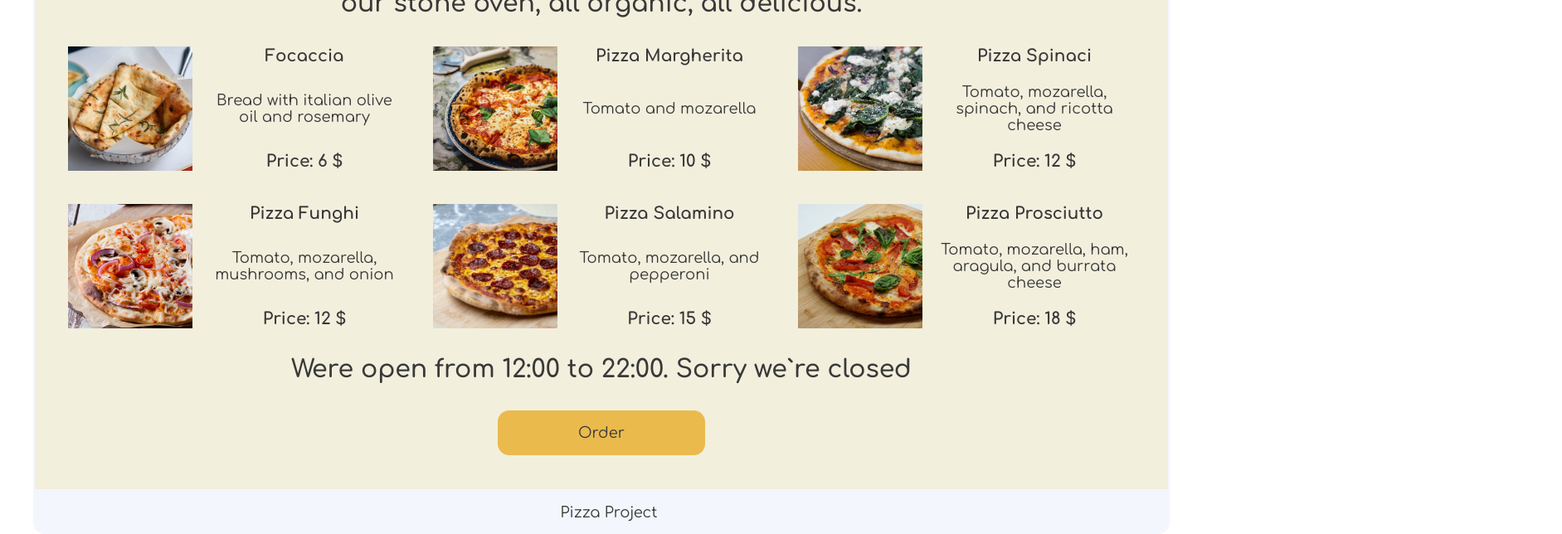
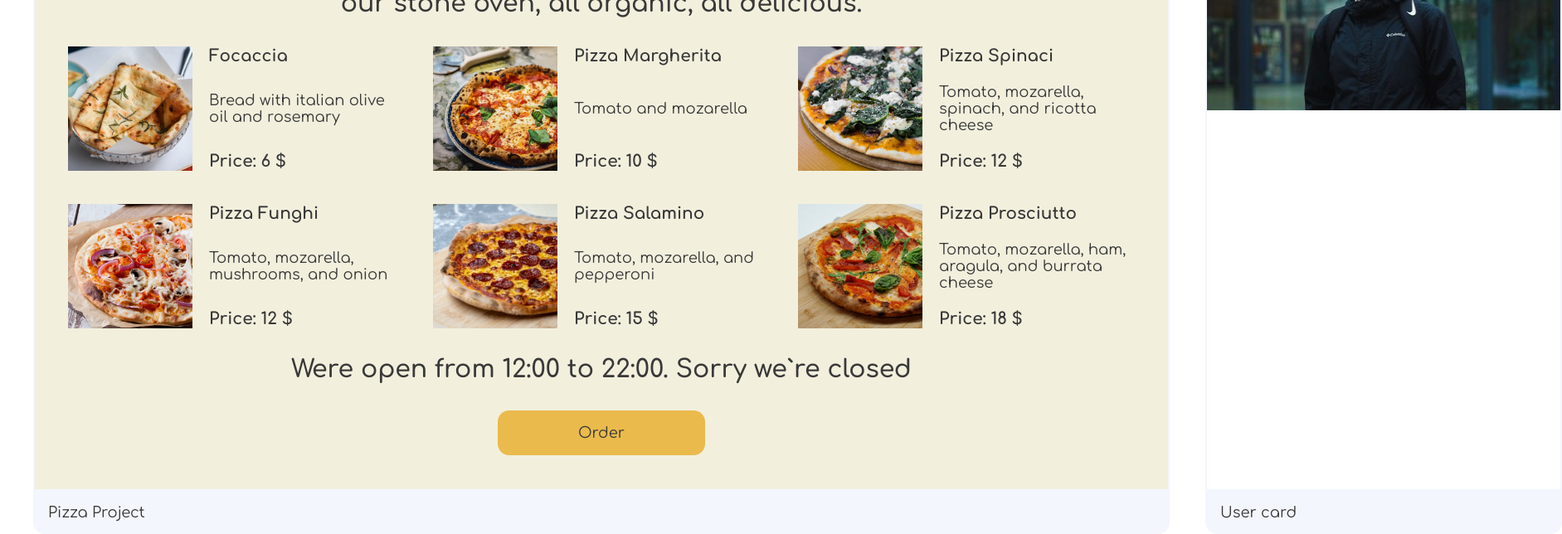
Before and after one commit to ArtErusov/MainReact, a React (Vite) app: page /ultimatereact in a window 1280 px wide. Shown: the part 234-878 px from the top of the page at 83% size, 1883 px wide, since content can reach past the window. Built offline with nearby package versions, Linux system fonts and the light colour scheme.

Commit message:
Made grid markup and layout for the myCard element

```diff
--- a/src/components/UI/divider/divider.jsx
+++ b/src/components/UI/divider/divider.jsx
@@ -5,7 +5,7 @@ const Divider = (props) => {
   return (
     <Fragment>
       <div className={styles.stripe}></div>
-      <p>{props.title}</p>
+      <p className={styles.stripe__title}>{props.title}</p>
       <div className={styles.stripe__bottom}></div>
     </Fragment>
   );
--- a/src/components/UI/divider/styles.module.scss
+++ b/src/components/UI/divider/styles.module.scss
@@ -1,19 +1,18 @@
 @import '../../../assets/css/main.css';
 
-.stripe{
+.stripe {
   width: 100%;
   height: 2px;
   background-color: var(--blue-light);
   margin-bottom: 10px;
 
-  &__bottom{
+  &__bottom {
     width: 100%;
-  height: 2px;
-  background-color: var(--blue-light);
-  margin-top: 10px;
+    height: 2px;
+    background-color: var(--blue-light);
+    margin-top: 10px;
+  }
+  &__title {
+    text-align: center;
   }
 }
-
-p{
-  text-align: center;
-}
--- /dev/null
+++ b/src/pages/ultimateReact/items/myCard/myCard.jsx
@@ -0,0 +1,19 @@
+import styles from './styles.module.scss';
+import { Fragment } from 'react';
+
+const MyCard = () => {
+
+  return (
+    <Fragment>
+
+      <div className={styles.mainContainer}>
+        <img src="img/myImgFromMyCard.jpg" alt="" />
+      </div>
+      <div className={styles.extraContainer}>
+        <p>User card</p>
+      </div>
+    </Fragment>
+  );
+};
+
+export default MyCard;
--- /dev/null
+++ b/src/pages/ultimateReact/items/myCard/styles.module.scss
@@ -0,0 +1,29 @@
+@import '../../../../assets/css/main.css';
+
+.mainContainer {
+  width: 430px;
+  height: 730px;
+  border-top: 2px solid var(--blue-light);
+  border-right: 2px solid var(--blue-light);
+  border-left: 2px solid var(--blue-light);
+  border-radius: 14px 14px 0 0;
+  img{
+    width: 426px;
+    height: 271px;
+    border-radius: 12px 12px 0 0;
+  }
+}
+
+// ----------низ карточки----------------
+.extraContainer {
+  width: 430px;
+  height: 54px;
+  background-color: var(--blue-light);
+  border-radius: 0 0 14px 14px;
+
+  p {
+    color: var(--black);
+    padding-top: 18px;
+    margin-left: 18px;
+  }
+}
--- a/src/pages/ultimateReact/items/pizzaProject/pizzaProject.jsx
+++ b/src/pages/ultimateReact/items/pizzaProject/pizzaProject.jsx
@@ -49,7 +49,7 @@ const PizzaProject = () => {
 
   const nowTime = new Date().getHours();
   const openTime = `Were open from 12:00 to 22:00. ${nowTime >= 12 && nowTime <= 15 ? 'Come visit us or order online' : 'Sorry we`re closed'} `;
-  console.log(openTime)
+  console.log(openTime);
   return (
     <Fragment>
       <div className={styles.mainContainer}>
--- a/src/pages/ultimateReact/styles.module.scss
+++ b/src/pages/ultimateReact/styles.module.scss
@@ -1,6 +1,17 @@
 @import '../../assets/css/main.css';
 
-.grid_temporarily {
+.grid{
+  display: grid;
+  grid-template-columns: repeat(12, 117px);
+  gap: 40px;
   margin-top: 40px;
   margin-left: 40px;
+  &__column{
+    &_one{
+      grid-column: 1 / 9;
+    }
+    &_two{
+      grid-column: 10 / 12;
+    }
+  }
 }
--- a/src/pages/ultimateReact/ultimateReact.jsx
+++ b/src/pages/ultimateReact/ultimateReact.jsx
@@ -1,12 +1,14 @@
 import PizzaProject from './items/pizzaProject/pizzaProject';
 import styles from './styles.module.scss';
 import { Fragment } from 'react';
+import MyCard from './items/myCard/myCard';
 
 const UltimateReact = () => {
   return (
     <Fragment>
-      <div className={styles.grid_temporarily}>
-        <PizzaProject />
+      <div className={styles.grid}>
+        <div className={styles.grid__column_one}><PizzaProject /></div>
+        <div className={styles.grid__column_two}><MyCard /></div>
       </div>
     </Fragment>
   );
```
Also changed, not shown: public/img/myImgFromMyCard.jpg (added).
